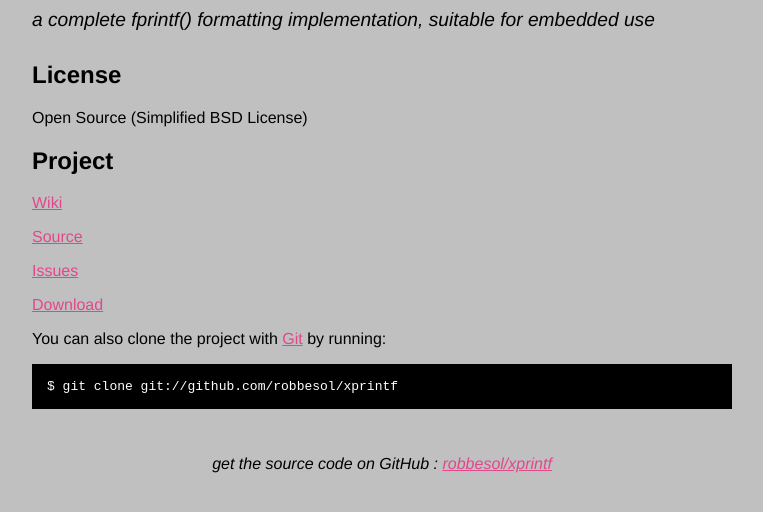
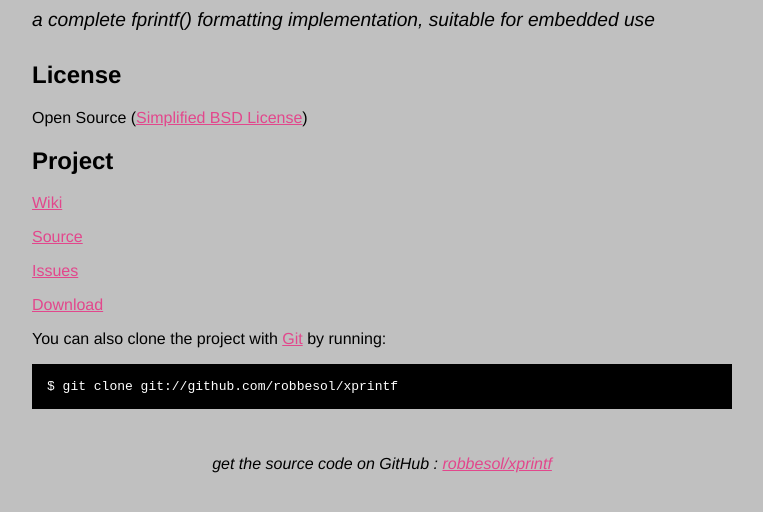
Before and after one commit to robbesol/xprintf, a plain HTML site: page index.html in a window 1280 px wide. Shown: the part 132-644 px from the top of the page, without its empty margins (258-1021 px from the left). Drawn offline with Linux system fonts and the light colour scheme.

Commit message:
added link to license

```diff
--- a/index.html
+++ b/index.html
@@ -40,7 +40,7 @@
     </div>
 
     <h2>License</h2>
-    <p>Open Source (Simplified BSD License)</p>
+    <p>Open Source (<a href="http://www.opensource.org/licenses/BSD-2-Clause">Simplified BSD License</a>)</p>
 
     <h2>Project</h2>
     <p><a href="https://github.com/robbesol/xprintf/wiki">Wiki</a></p>
```
